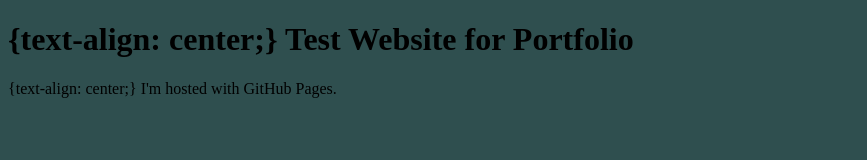
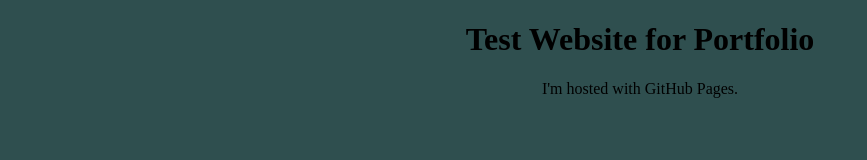
Before and after one commit to Egg-the-bert/Egg-the-bert.github.io, a plain HTML site: page index.html in a window 1280 px wide. Shown: the whole page, without its empty margins (0-867 px from the left). Drawn offline with Linux system fonts and the light colour scheme.

Commit message:
Update index.html

```diff
--- a/index.html
+++ b/index.html
@@ -1,7 +1,14 @@
 <!DOCTYPE html>
 <html>
+<head>
+<style>
+h1 {text-align: center;}
+p {text-align: center;}
+div {text-align: center;}
+</style>
+</head>
 <body  style="background-color:DarkSlateGrey;">
-<h1> {text-align: center;} Test Website for Portfolio</h1>
-<p> {text-align: center;} I'm hosted with GitHub Pages.</p>
+<h1>Test Website for Portfolio</h1>
+<p>I'm hosted with GitHub Pages.</p>
 </body>
 </html>
```
